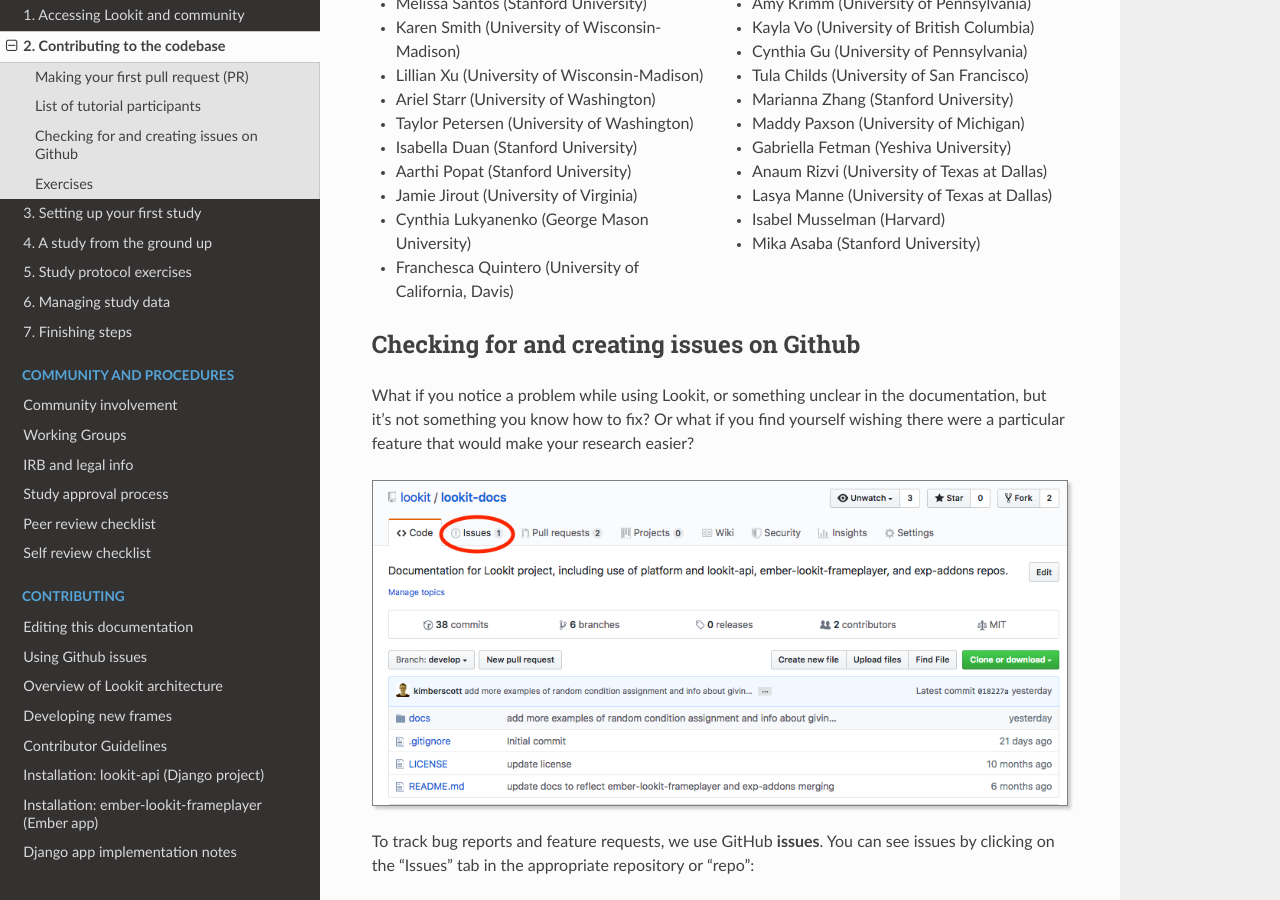
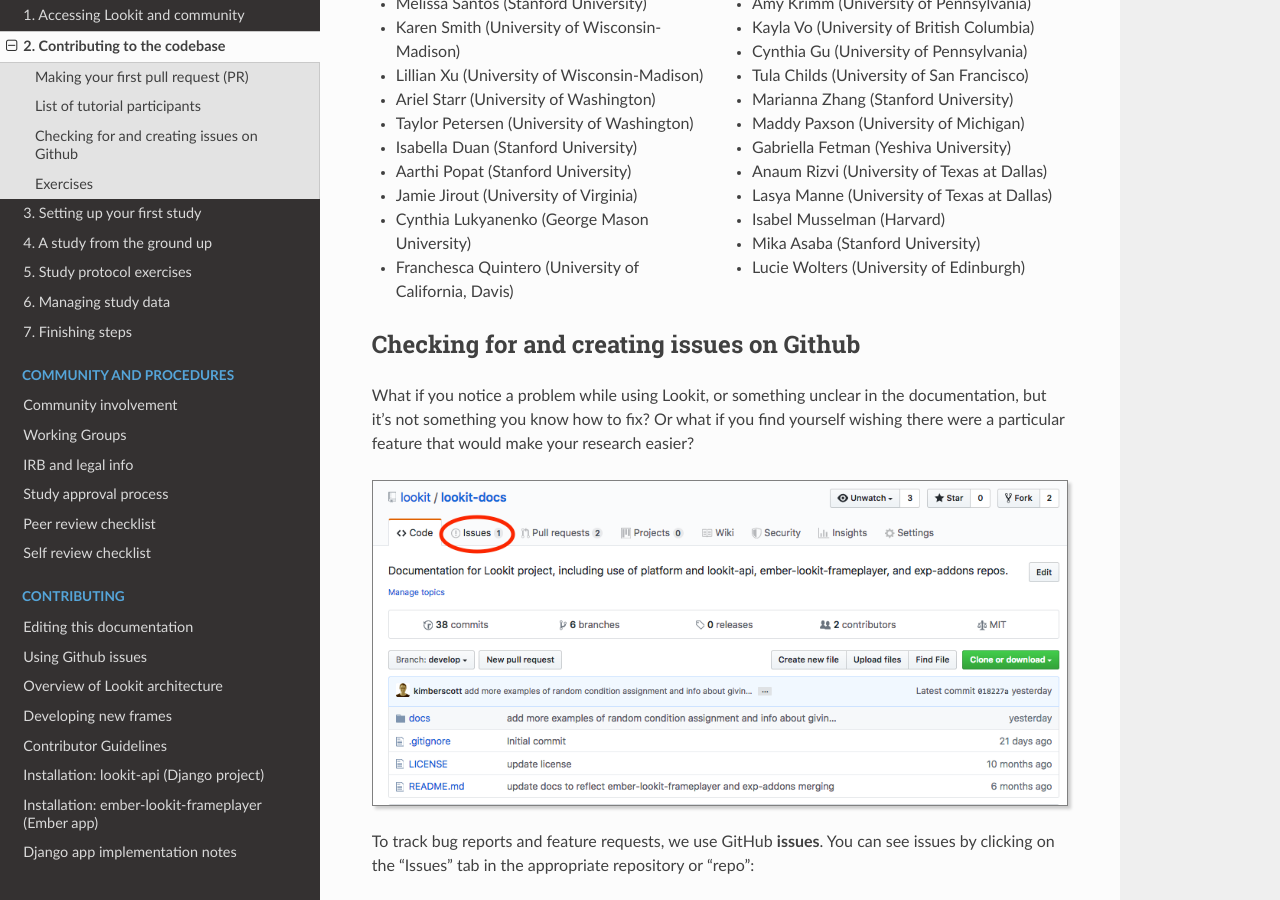
Before and after one commit to lookit/lookit-docs, a Sphinx documentation site: the page built from docs/source/tutorial-contributing.rst, in a window 1280 px wide and 900 px high, scrolled down 6489 px. Built offline with Sphinx 7.4.7 and the Read the Docs theme 2.0.0, drawn with Linux system fonts in a browser that asks for light colours.

Commit message:
Add tutorial participant to list

```diff
--- a/docs/source/tutorial-contributing.rst
+++ b/docs/source/tutorial-contributing.rst
@@ -229,6 +229,7 @@
 - Lasya Manne (University of Texas at Dallas)
 - Isabel Musselman (Harvard)
 - Mika Asaba (Stanford University)
+- Lucie Wolters (University of Edinburgh)
 
 .. _Github issues overview:
 
```
